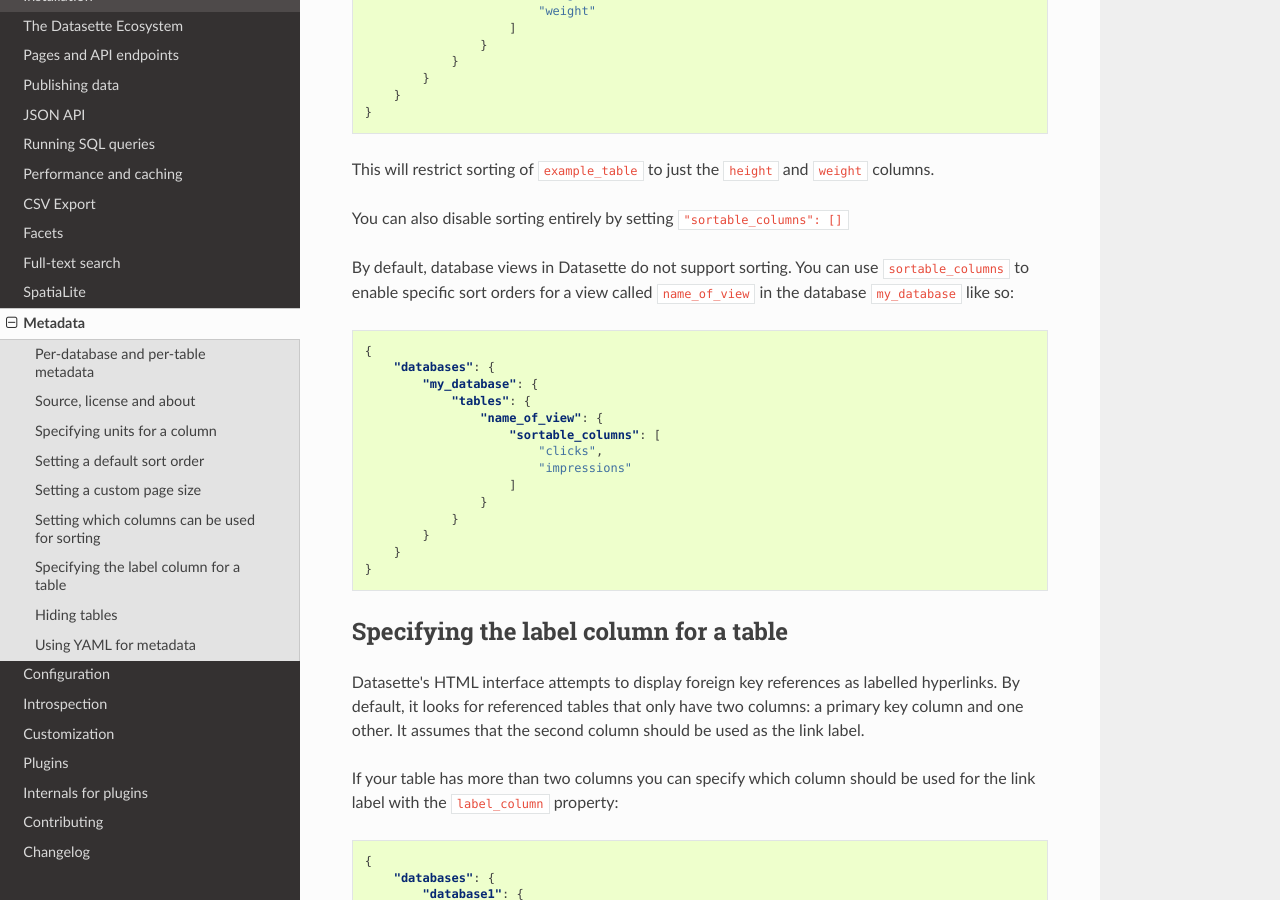
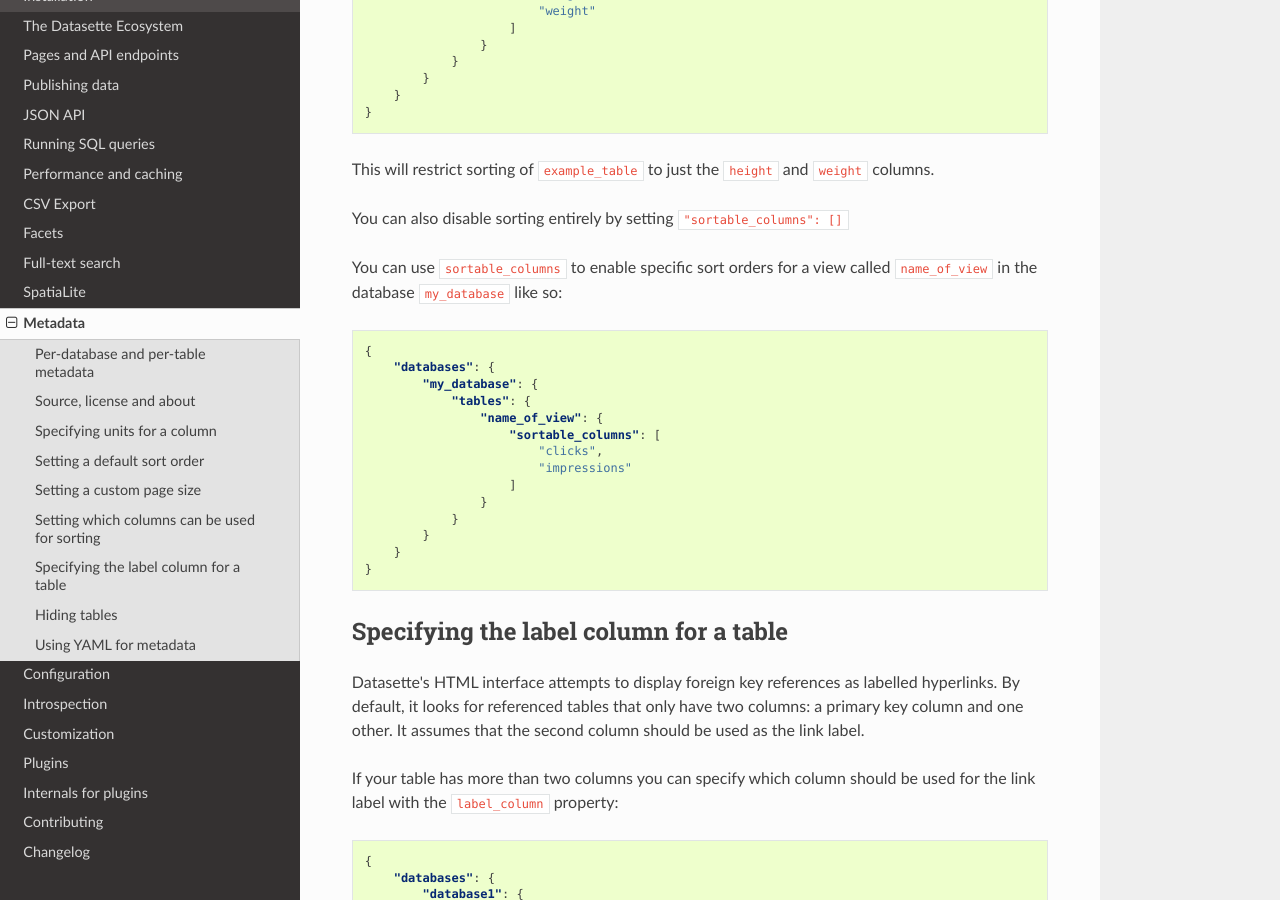
Before and after one commit to simonw/datasette, a Sphinx documentation site: the page built from docs/metadata.rst, in a window 1280 px wide and 900 px high, scrolled down 3677 px. Built offline with Sphinx 7.4.7 and the Read the Docs theme 2.0.0, drawn with Linux system fonts in a browser that asks for light colours.

Commit message:
Views do support sorting now, refs #508

```diff
--- a/docs/metadata.rst
+++ b/docs/metadata.rst
@@ -210,7 +210,7 @@ This will restrict sorting of ``example_table`` to just the ``height`` and
 
 You can also disable sorting entirely by setting ``"sortable_columns": []``
 
-By default, database views in Datasette do not support sorting. You can use ``sortable_columns`` to enable specific sort orders for a view called ``name_of_view`` in the database ``my_database`` like so:
+You can use ``sortable_columns`` to enable specific sort orders for a view called ``name_of_view`` in the database ``my_database`` like so:
 
 .. code-block:: json
 
```
